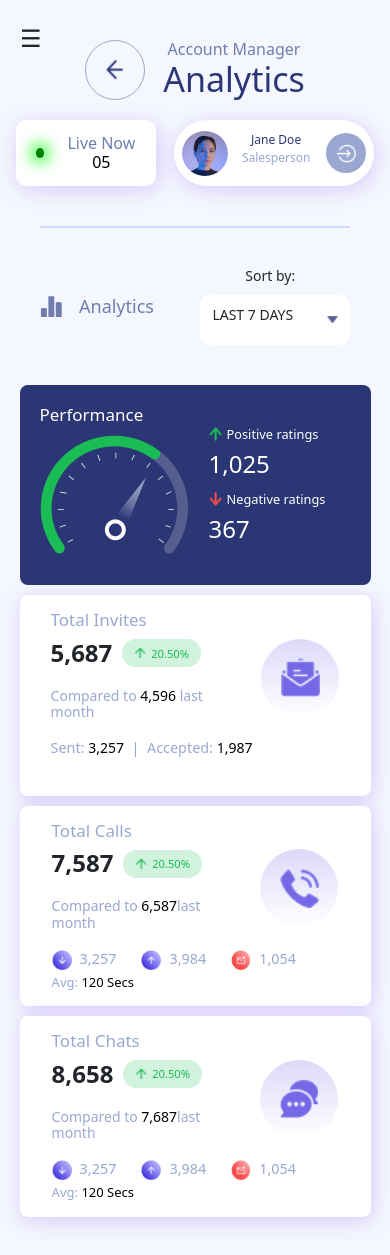
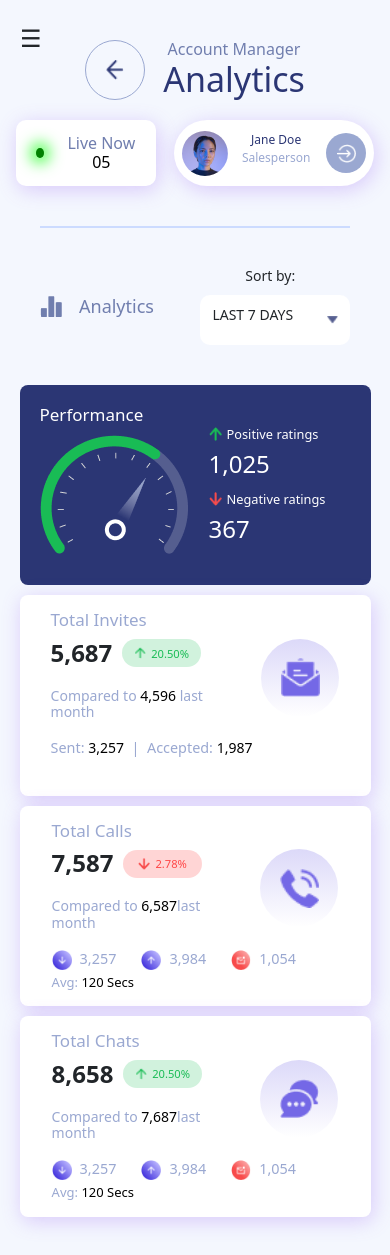
Before and after one commit to pruthviasolkar/IIC-assignment, a React (Create React App) app: page / in a window 390 px wide. Shown: the top 1255 px of the page. Built offline with nearby package versions, Linux system fonts and the light colour scheme.

Commit message:
firstcommit

```diff
--- a/src/Components/maindash/rowacards1st/rowcards.css
+++ b/src/Components/maindash/rowacards1st/rowcards.css
@@ -415,6 +415,12 @@ span{
       margin-bottom: 0;
       color: #19BC55;
     }
+    .seccard h2{
+        color: #FF4646;
+    }
+    .seccard{
+        background-color: #ff46463a;
+    }
     .sec3{
         width: 78.5px;
         height: 27.81px;
@@ -426,6 +432,9 @@ span{
          background-color: #19bc5533;
          border-radius: 14px;
          margin-left: 10px;
+    }
+    .seccard{
+        background-color: #ff46463a;
     }
     .sec3 img{
         width: 12px;
--- a/src/Components/maindash/rowacards1st/rowcards.jsx
+++ b/src/Components/maindash/rowacards1st/rowcards.jsx
@@ -30,7 +30,7 @@ export default function Rowcards() {
                                 <div className='sec2'><h4>5,687</h4>
 
                                 </div>
-                                <div className='sec3'><img src="/Assets/shape.png" alt="" /><h2>20.50%</h2>
+                                <div className='sec3'><img src="/Assets/Shape.png" alt="" /><h2>20.50%</h2>
                                 </div>
 
                             </div>
@@ -60,7 +60,7 @@ export default function Rowcards() {
                                 <div className='sec2'><h4>7,587</h4>
 
                                 </div>
-                                <div className='sec3'><img src="/Assets/shape.png" alt="" /><h2>20.50%</h2>
+                                <div className='sec3 seccard'><img src="/Assets/downarrow.png" alt="" /><h2>2.78%</h2>
                                 </div>
 
                             </div>
@@ -91,7 +91,7 @@ export default function Rowcards() {
                                 <div className='sec2'><h4>8,658</h4>
 
                                 </div>
-                                <div className='sec3'><img src="/Assets/shape.png" alt="" /><h2>20.50%</h2>
+                                <div className='sec3'><img src="/Assets/Shape.png" alt="" /><h2>20.50%</h2>
                                 </div>
 
                             </div>
```
